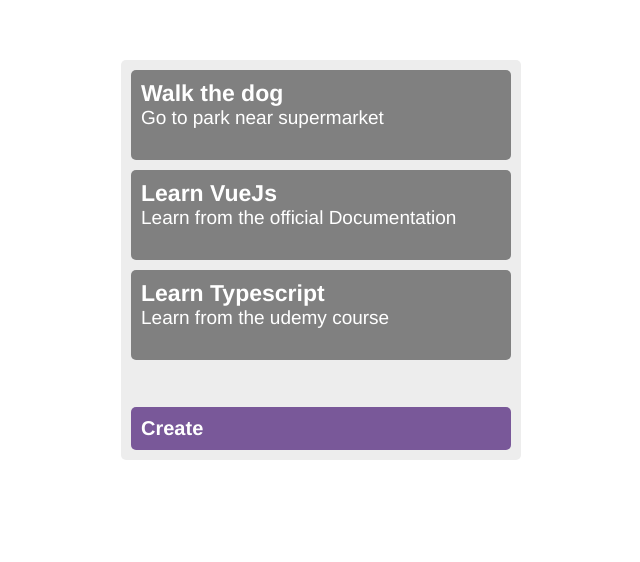
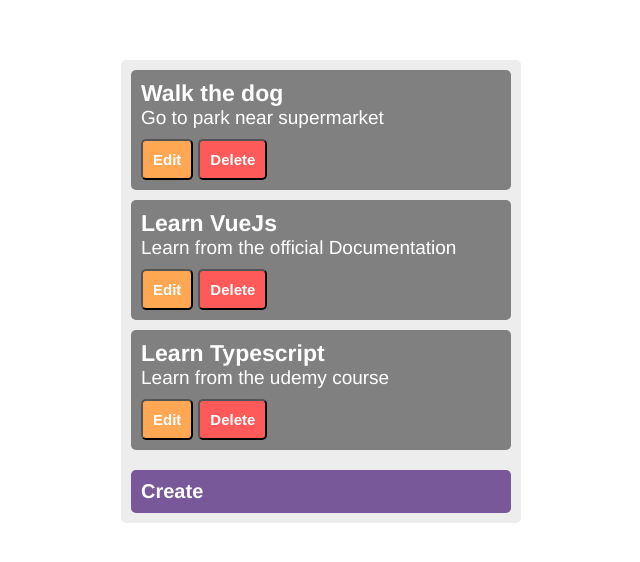
Before and after one commit to harishkrishnan24/vue-todo, a Vue app: page / in a window 1280 px wide. Shown: the top 562 px of the page, without its empty margins (319-959 px from the left). Built offline with nearby package versions, Linux system fonts and the light colour scheme.

Commit message:
Add edit/delete design

```diff
--- a/src/App.vue
+++ b/src/App.vue
@@ -65,6 +65,14 @@ export default {
   background-color: #47ca47 !important;
 }
 
+.is-warning {
+  background-color: #ffa753 !important;
+}
+
+.is-danger {
+  background-color: #ff5a5a !important;
+}
+
 .todo {
   &-wrapper {
     display: flex;
@@ -113,6 +121,14 @@ export default {
 
   .form-control {
     margin-bottom: 10px;
+
+    &-last {
+      margin-bottom: 0;
+    }
   }
 }
+
+.app-error {
+  color: #ff1212;
+}
 </style>
--- a/src/components/TodoCreate.vue
+++ b/src/components/TodoCreate.vue
@@ -5,9 +5,12 @@
         <label class="label">Title</label>
         <input class="form-input" type="text" v-model="form.title" />
       </div>
-      <div class="form-control">
+      <div class="form-control form-control-last">
         <label class="label">Description</label>
         <textarea class="form-input" v-model="form.description" cols="30" rows="5"></textarea>
+      </div>
+      <div class="app-error">
+        <div class="form-error">{{formError}}</div>
       </div>
       <button type="button" class="app-button is-primary" @click="submitForm">Create</button>
     </form>
@@ -27,7 +30,7 @@ export default {
         title: "",
         description: ""
       },
-      forceClose: false
+      formError: ""
     };
   },
   computed: {
@@ -46,15 +49,22 @@ export default {
         this.$emit("formSubmitted", { ...this.form });
         this.modal.close();
         this.resetForm();
+      } else {
+        this.formError =
+          "Form Error! Title needs to be longer than 8 characters and description longer than 10 characters";
       }
     },
     resetForm() {
       this.form.title = "";
       this.form.description = "";
+      this.formError = "";
     }
   }
 };
 </script>
 
 <style lang="scss" scoped>
+.form-error {
+  margin-bottom: 10px;
+}
 </style>
--- a/src/components/TodoItem.vue
+++ b/src/components/TodoItem.vue
@@ -1,9 +1,25 @@
 <template>
-  <div class="todo-item">
+  <div class="todo-item" v-if="!editMode">
     <div class="todo-item-content">
       <div class="todo-item-content-title">{{title}}</div>
       <div class="todo-item-content-description">{{description}}</div>
     </div>
+    <button class="app-button is-warning" @click="editMode = true">Edit</button>
+    <button class="app-button is-danger" @click="deleteTodo">Delete</button>
+  </div>
+  <div v-else class="todo-item">
+    <form class="app-form">
+      <div class="form-control">
+        <label class="label">Title</label>
+        <input class="form-input" type="text" :value="title" />
+      </div>
+      <div class="form-control form-control-last">
+        <label class="label">Description</label>
+        <textarea class="form-input" cols="30" rows="2" :value="description"></textarea>
+      </div>
+      <button class="app-button is-warning" @click.prevent="editTodo">Update</button>
+      <button class="app-button is-danger" @click.prevent="editMode = false">Cancel</button>
+    </form>
   </div>
 </template>
 
@@ -17,13 +33,32 @@ export default {
     description: {
       type: String,
       required: false,
-      default: 'Default description'
+      default: "Default description"
+    }
+  },
+  data() {
+    return {
+      editMode: false
+    };
+  },
+  methods: {
+    editTodo() {
+    },
+    deleteTodo() {
+      alert("Deleting Todo");
     }
   }
 };
 </script>
 
 <style lang="scss" scoped>
+.app-button {
+  font-size: 15px;
+
+  &.is-warning {
+    margin-right: 5px;
+  }
+}
 .todo {
   &-item {
     background-color: grey;
@@ -35,6 +70,8 @@ export default {
     font-size: 23px;
 
     &-content {
+      margin-bottom: 10px;
+
       &-title {
         font-weight: bold;
       }
```
